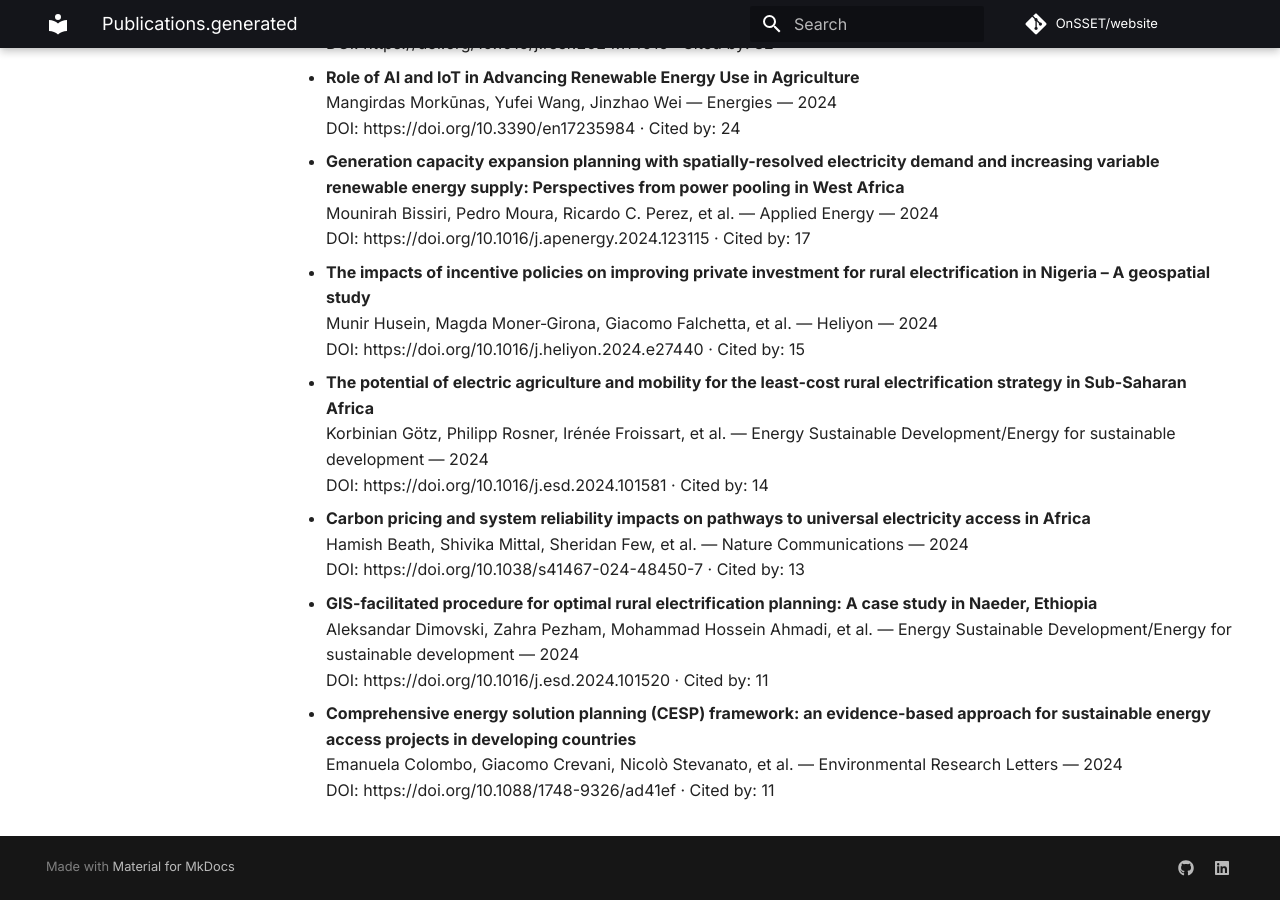
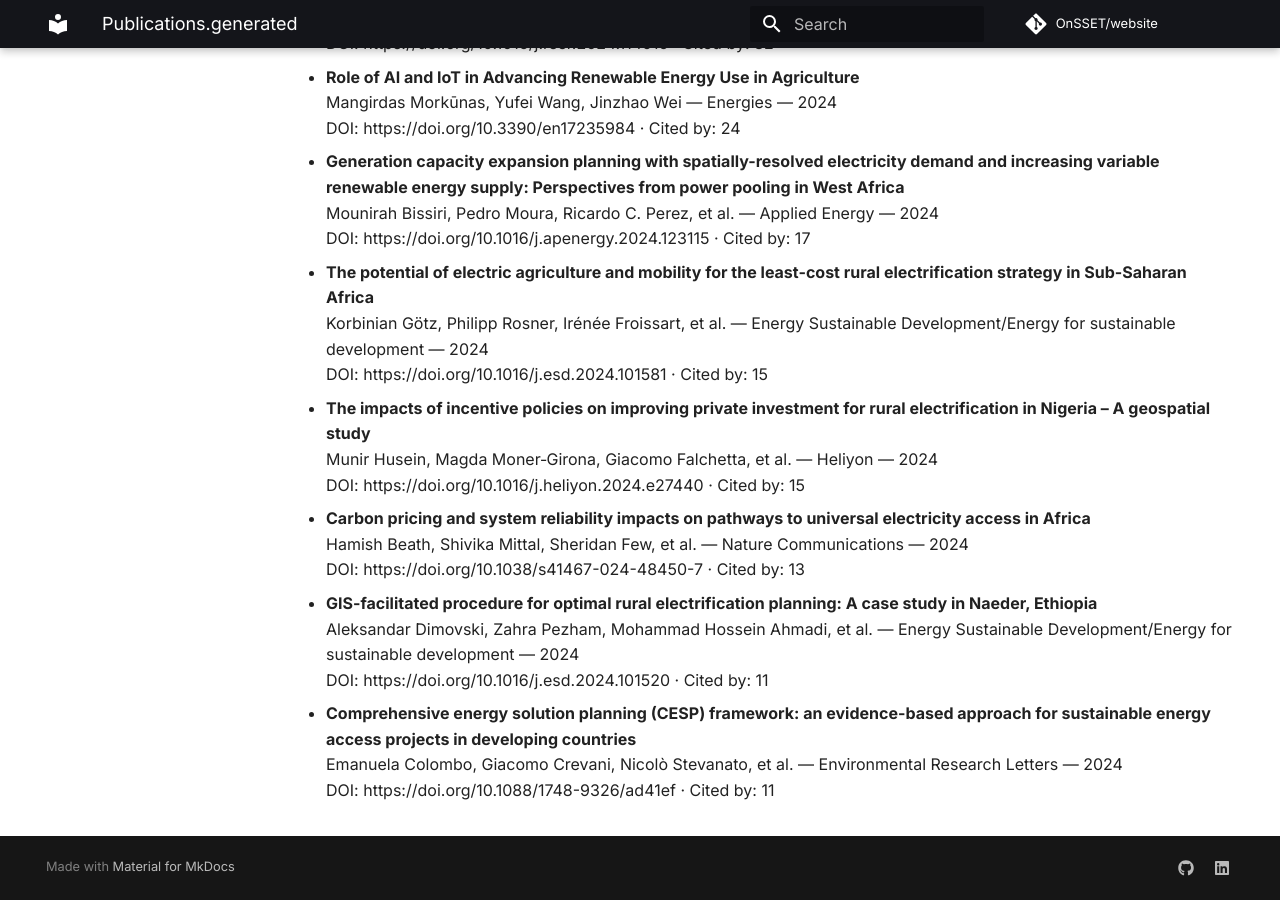
Before and after one commit to OnSSET/website, an MkDocs documentation site: the page built from docs/publications.generated.md, in a window 1280 px wide and 900 px high, scrolled down 11164 px. Built offline with MkDocs 1.6.1 and Material for MkDocs 9.7.7, drawn with Linux system fonts in a browser that asks for light colours; comment, search, counter and statistics services are not loaded; some of the changed text lies outside the part shown.

Commit message:
Auto-update publications

```diff
--- a/docs/publications.generated.md
+++ b/docs/publications.generated.md
@@ -76,11 +76,11 @@ No results found.
 
 - **OnSSET Badge Concept Note 2026**
   Nicky Middleton — Zenodo (CERN European Organization for Nuclear Research) — 2026
-  DOI: https://doi.org/10.5281/zenodo.18353642 · Cited by: 0
+  DOI: https://doi.org/10.5281/zenodo.18353643 · Cited by: 0
 
 - **OnSSET Badge Concept Note 2026**
   Nicky Middleton — Zenodo (CERN European Organization for Nuclear Research) — 2026
-  DOI: https://doi.org/10.5281/zenodo.18353643 · Cited by: 0
+  DOI: https://doi.org/10.5281/zenodo.18353642 · Cited by: 0
 
 - **Modernizing Access to Electricity in Madagascar - Insights from GEP-OnSSET geospatial modeling**
   Christian TOMBO — Zenodo (CERN European Organization for Nuclear Research) — 2026
@@ -478,13 +478,13 @@ No results found.
   Mounirah Bissiri, Pedro Moura, Ricardo C. Perez, et al. — Applied Energy — 2024
   DOI: https://doi.org/10.1016/j.apenergy.2024.123115 · Cited by: 17
 
+- **The potential of electric agriculture and mobility for the least-cost rural electrification strategy in Sub-Saharan Africa**
+  Korbinian Götz, Philipp Rosner, Irénée Froissart, et al. — Energy Sustainable Development/Energy for sustainable development — 2024
+  DOI: https://doi.org/10.1016/j.esd.2024.101581 · Cited by: 15
+
 - **The impacts of incentive policies on improving private investment for rural electrification in Nigeria – A geospatial study**
   Munir Husein, Magda Moner‐Girona, Giacomo Falchetta, et al. — Heliyon — 2024
   DOI: https://doi.org/10.1016/j.heliyon.2024.e27440 · Cited by: 15
-
-- **The potential of electric agriculture and mobility for the least-cost rural electrification strategy in Sub-Saharan Africa**
-  Korbinian Götz, Philipp Rosner, Irénée Froissart, et al. — Energy Sustainable Development/Energy for sustainable development — 2024
-  DOI: https://doi.org/10.1016/j.esd.2024.101581 · Cited by: 14
 
 - **Carbon pricing and system reliability impacts on pathways to universal electricity access in Africa**
   Hamish Beath, Shivika Mittal, Sheridan Few, et al. — Nature Communications — 2024
```
Also changed, not shown: other parts of docs/publications.generated.md (+1 -1 lines).
